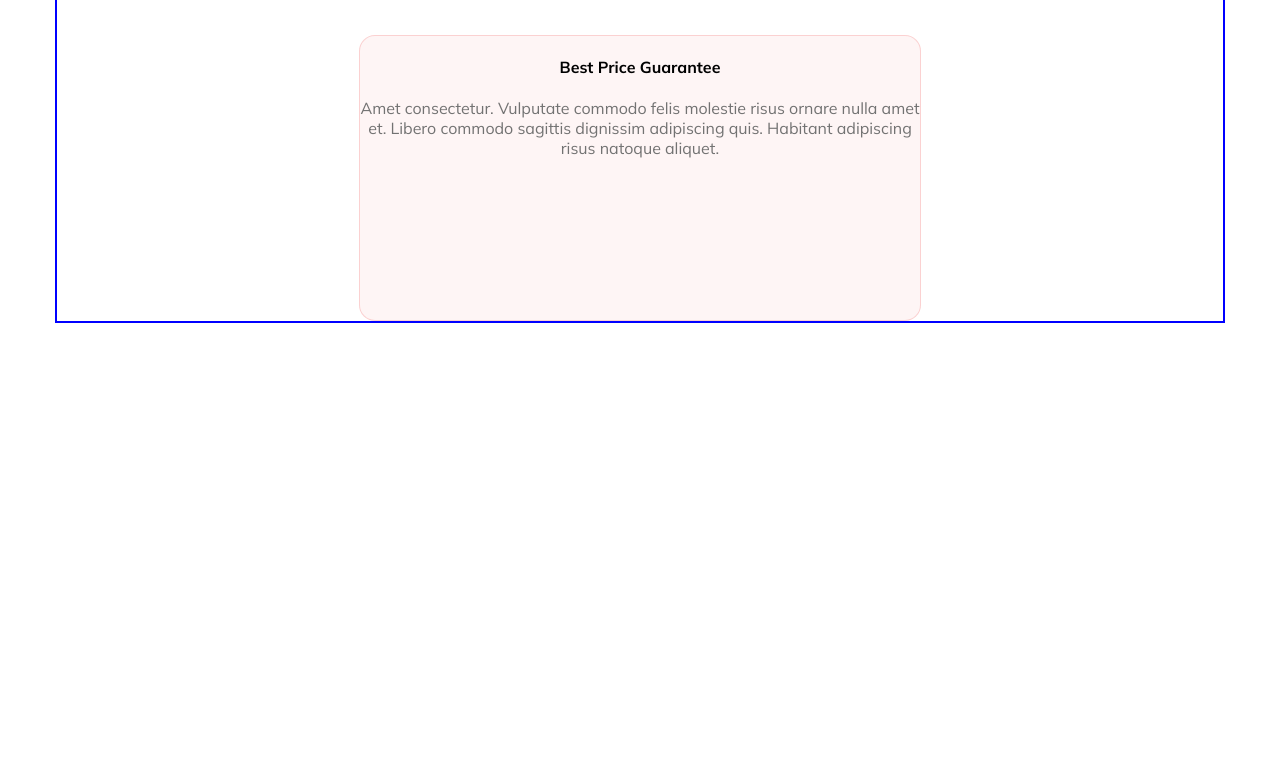
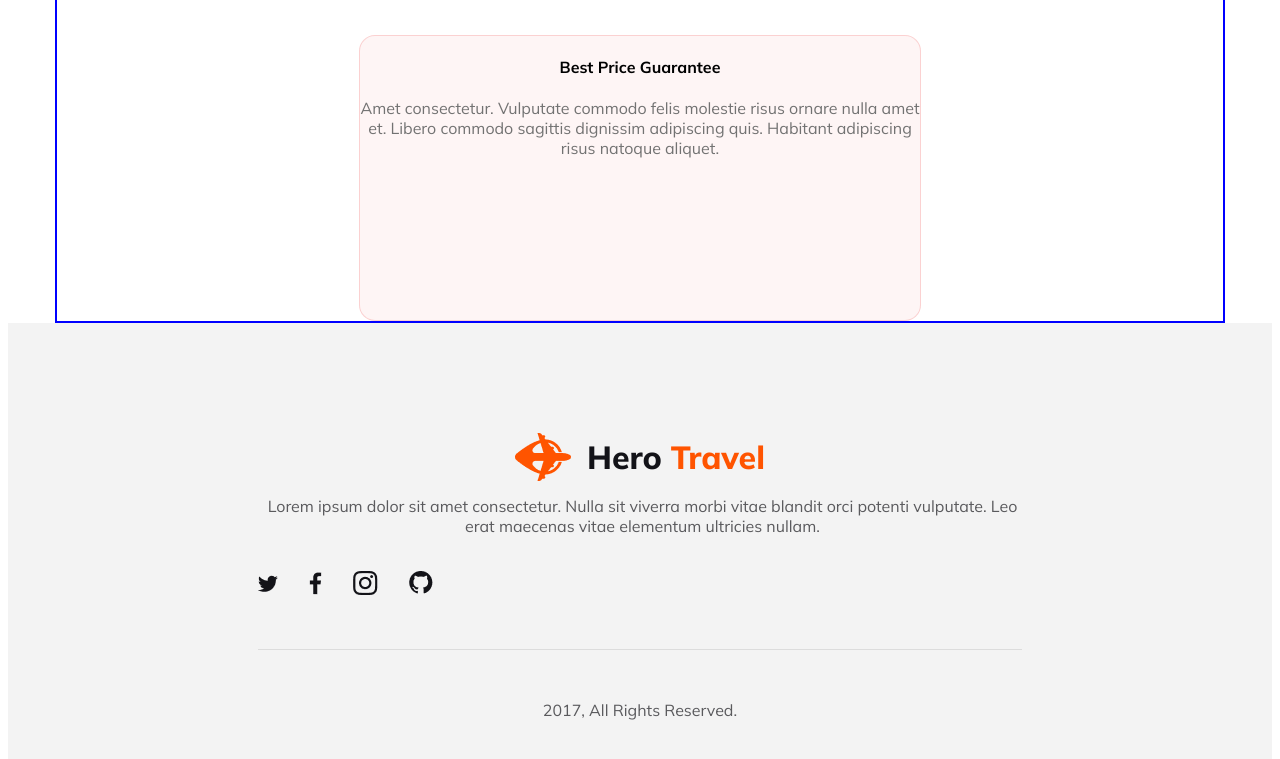
Before and after one commit to Ayub40/second-assignment, a plain HTML site: page index.html in a window 1280 px wide. Shown: the part 3022-3781 px from the top of the page. Before the commit the page ends 3353 px from the top, so only its background shows below. Drawn offline with Linux system fonts and the light colour scheme.

Commit message:
added footer section

```diff
--- a/index.html
+++ b/index.html
@@ -150,8 +150,22 @@
             </div>
         </section>
     </main>
+    <!-- footer section -->
     <footer>
-
+        <div class="footer">
+            <div class="footer-content">
+                <div class="footer-logo">
+                    <img src="Images/Group 40071 (2).png" alt="">
+                    <h2>Hero <span class="footer-span">Travel</span></h2>
+                </div>
+                <p>Lorem ipsum dolor sit amet consectetur. Nulla sit viverra morbi vitae blandit orci potenti vulputate.
+                    Leo erat maecenas vitae elementum ultricies nullam. </p>
+            </div>
+            <div>
+                <img class="social" src="Images/Social.png" alt="">
+            </div>
+        </div>
+        <p>2017, All Rights Reserved.</p>
     </footer>
 </body>
 
--- a/travel.css
+++ b/travel.css
@@ -236,7 +236,8 @@ main {
     height: 284px;
 
 }
-.middle-box{
+
+.middle-box {
     display: flex;
     align-items: center;
     justify-content: center;
@@ -254,3 +255,75 @@ main {
     height: 284px;
 
 }
+
+/* footer section */
+footer {
+    width: 100%;
+    height: 502px;
+    background: rgba(19, 19, 24, 0.05);
+    margin: 0 auto;
+    flex-shrink: 0;
+}
+
+.footer {
+    padding-bottom: 50px;
+    padding-top: 110px;
+    margin: 0 250px;
+    border-bottom: 1px solid rgba(19, 19, 24, 0.10);
+}
+
+footer h2 {
+    color: #131318;
+    font-family: Mulish;
+    font-size: 2rem;
+    font-weight: 800;
+    margin: 0;
+
+}
+
+.footer-span {
+    color: #FF5400;
+    font-family: Mulish;
+    font-size: 2rem;
+    font-weight: 800;
+
+}
+
+.footer-logo {
+    display: flex;
+    align-items: center;
+    justify-content: center;
+    margin: 0 auto;
+    gap: 16px;
+}
+
+footer p {
+    color: #5A5A5D;
+    text-align: center;
+    font-family: Mulish;
+    font-size: 1rem;
+    font-weight: 400;
+    margin-top: 50px;
+    margin-bottom: 90px;
+    line-height: normal;
+    /* 162.5% */
+}
+
+.footer-content p {
+    color: #5A5A5D;
+    text-align: center;
+    font-family: Mulish;
+    font-size: 1rem;
+    font-style: normal;
+    font-weight: 400;
+    line-height: normal;
+    width: 769px;
+    margin: 15px auto;
+    margin-bottom: 35px;
+    /* 162.5% */
+}
+
+.social {
+    justify-content: center;
+    align-items: center;
+}
```
Also changed, not shown: Images/Social.png (added), Images/hotel 1.png (added), Images/map 1.png (added), Images/price-tag 1.png (added).
